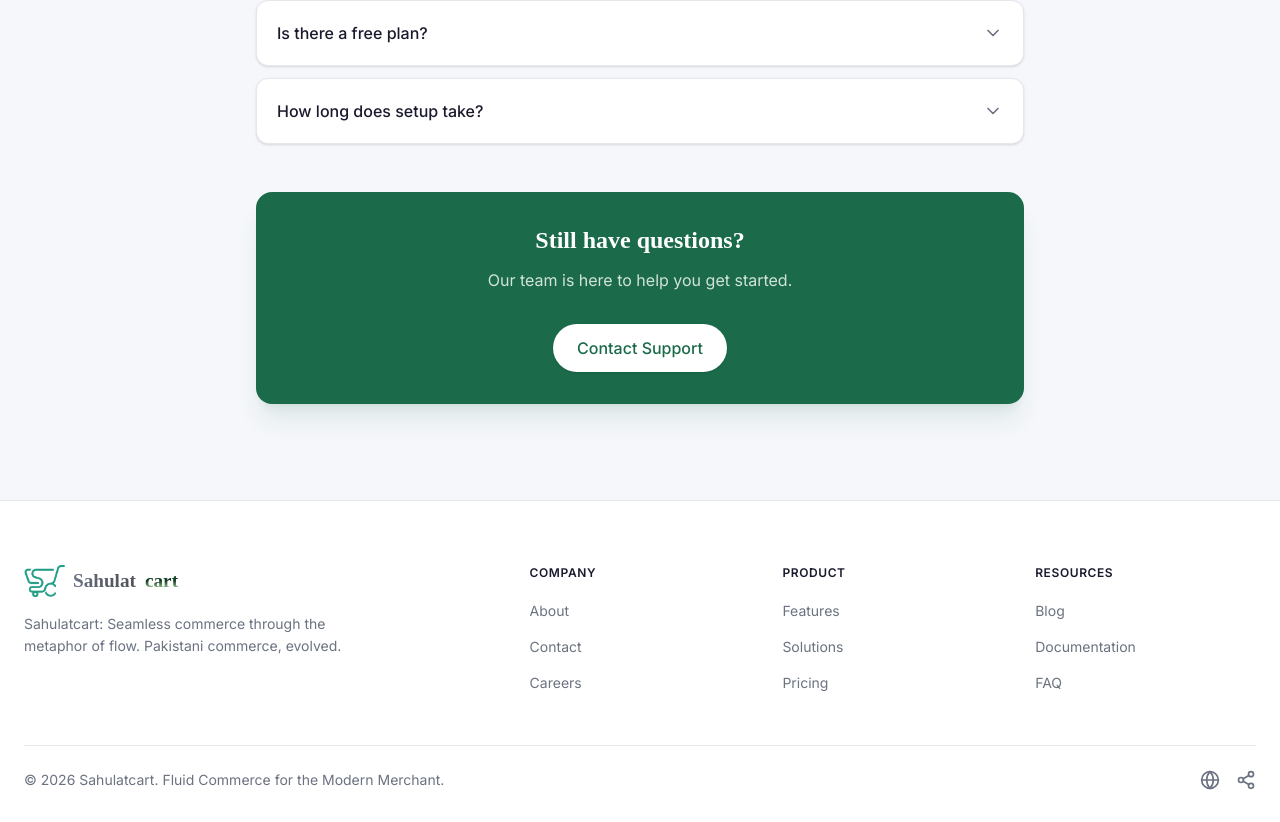
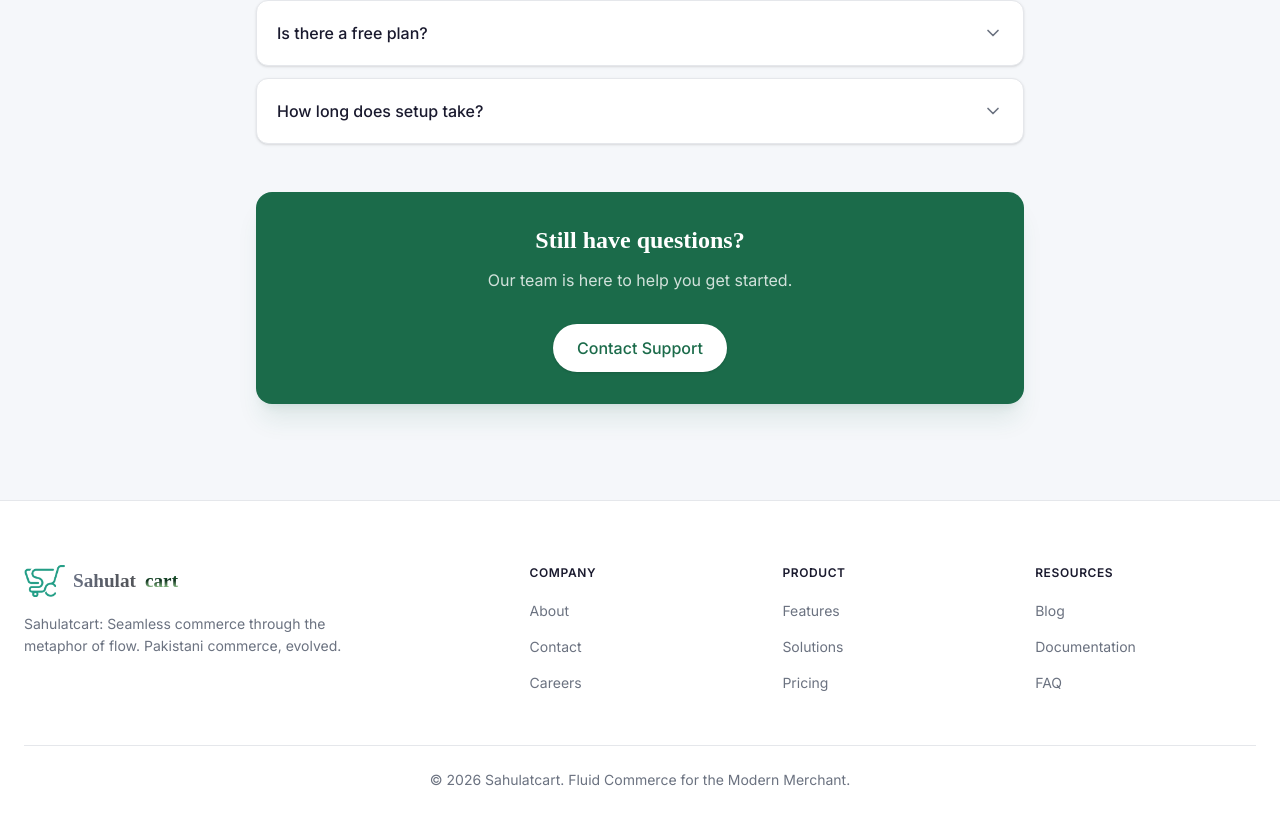
Before and after one commit to Fazal-Khan05/Sahulatcart_Marketing_site, a React (Vite) app: page /support in a window 1280 px wide. Shown: the part 2043-2865 px from the top of the page. Built offline with nearby package versions, Linux system fonts and the light colour scheme; a web font is replaced by a local one.

Commit message:
Remove globe and share icons from footer bottom bar

```diff
--- a/src/components/layout/Footer.jsx
+++ b/src/components/layout/Footer.jsx
@@ -50,18 +50,10 @@ const Footer = () => {
         </div>
 
         {/* Bottom Bar */}
-        <div className="border-t border-border mt-12 pt-6 flex flex-col md:flex-row justify-between items-center gap-4">
-          <p className="text-sm text-text-secondary">
+        <div className="border-t border-border mt-12 pt-6 flex flex-col items-center">
+          <p className="text-sm text-text-secondary text-center">
             © 2026 Sahulatcart. Fluid Commerce for the Modern Merchant.
           </p>
-          <div className="flex items-center gap-4">
-            <button className="text-text-secondary hover:text-primary transition-colors" aria-label="Region">
-              <Globe size={20} />
-            </button>
-            <button className="text-text-secondary hover:text-primary transition-colors" aria-label="Share">
-              <Share2 size={20} />
-            </button>
-          </div>
         </div>
       </div>
     </footer>
```
